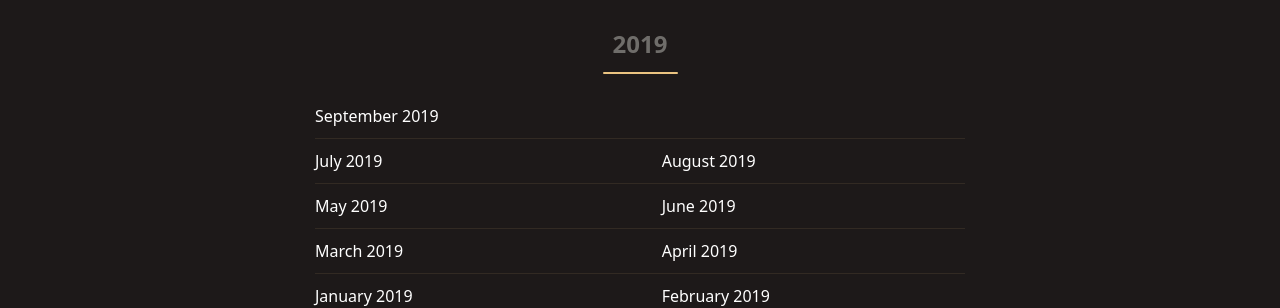
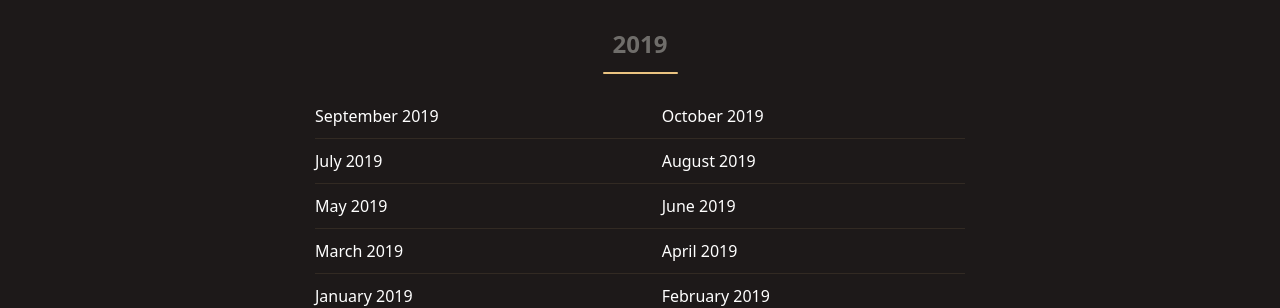
Before and after one commit to ateliedetemas/blpcrypto, a Jekyll site: the page built from _pages/en/reports.md, in a window 1280 px wide. Shown: the part 249-557 px from the top of the page. Built offline with Jekyll 4.4.1, drawn with Linux system fonts in a browser that asks for light colours.

Commit message:
Update reports.md

```diff
--- a/_pages/en/reports.md
+++ b/_pages/en/reports.md
@@ -7,7 +7,7 @@ permalink: "/en/reports/"
 
 ## 2019
 
-[September 2019]({{ '/assets/documents/relatorios/2019/09e.pdf' | absolute_url }})  |
+[September 2019]({{ '/assets/documents/relatorios/2019/09e.pdf' | absolute_url }})  | [October 2019]({{ '/assets/documents/relatorios/2019/10e.pdf' | absolute_url }})
 [July 2019]({{ '/assets/documents/relatorios/2019/07.pdf' | absolute_url }})  |   [August 2019]({{ '/assets/documents/relatorios/2019/08e.pdf' | absolute_url }})
 [May 2019]({{ '/assets/documents/relatorios/2019/05.pdf' | absolute_url }})  | [June 2019]({{ '/assets/documents/relatorios/2019/06.pdf' | absolute_url }})
 [March 2019]({{ '/assets/documents/relatorios/2019/03.pdf' | absolute_url }})  | [April 2019]({{ '/assets/documents/relatorios/2019/04.pdf' | absolute_url }})
```
